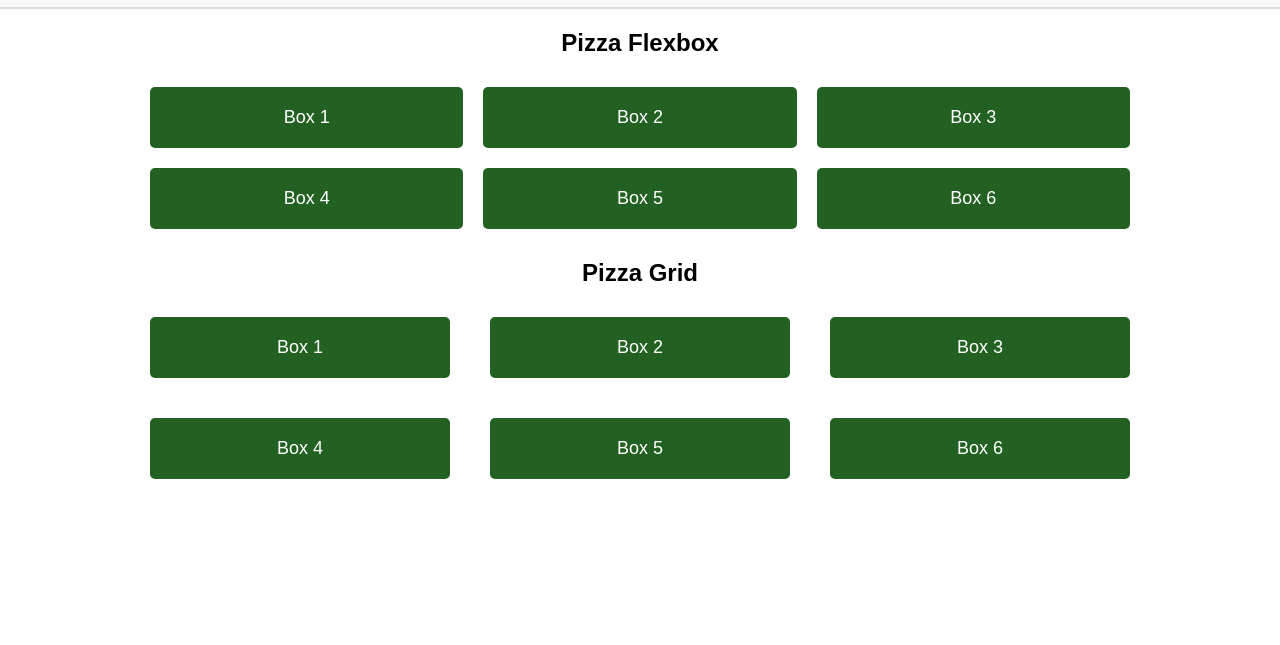
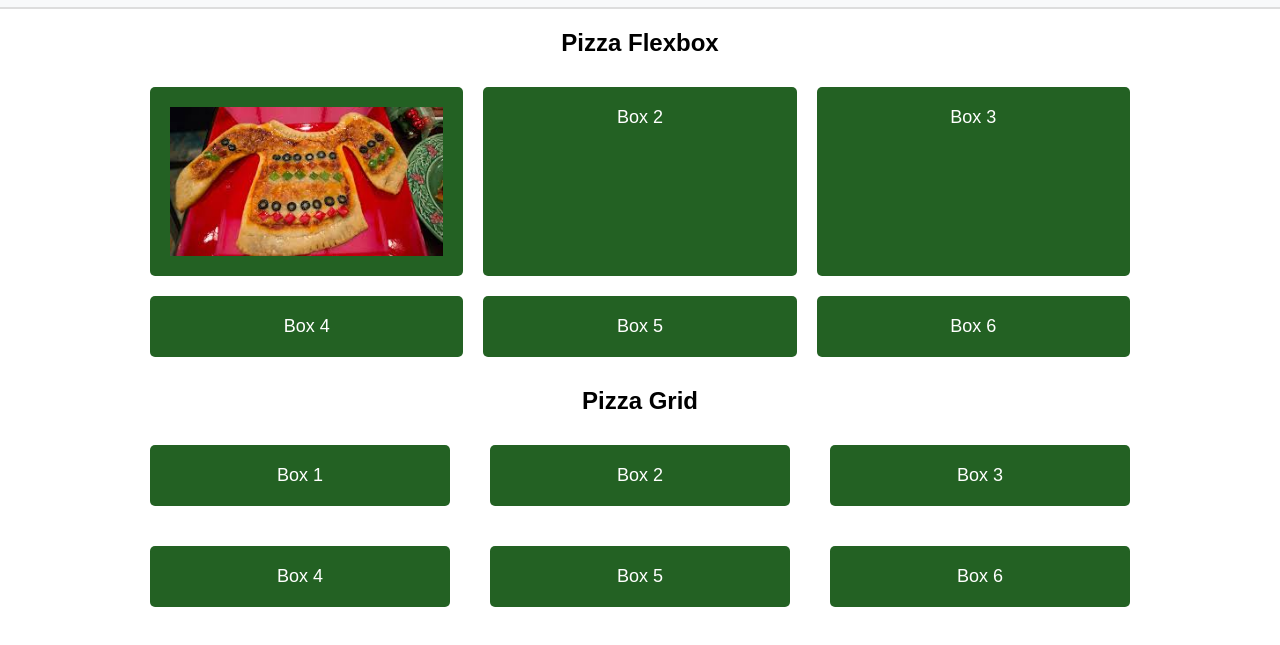
Before and after one commit to jeffrey1981/pizza-stuff, a plain HTML site: page index.html in a window 1280 px wide. Shown: the part 67-712 px from the top of the page. Drawn offline with Linux system fonts and the light colour scheme.

Commit message:
added one image

```diff
--- a/index.html
+++ b/index.html
@@ -24,18 +24,17 @@
     </div>
   </nav>
   <body>
-    <!-- Section for Flexbox layout -->
     <h2>Pizza Flexbox</h2>
     <section class="flex-container">
-      <div class="box">Box 1</div>
+      <div class="box">
+        <img src="./assets/pizza_sweater.jpeg">
+      </div>
       <div class="box">Box 2</div>
       <div class="box">Box 3</div>
       <div class="box">Box 4</div>
       <div class="box">Box 5</div>
       <div class="box">Box 6</div>
     </section>
-
-    <!-- Section for Grid layout -->
     <h2>Pizza Grid</h2>
     <section class="grid-container">
       <div class="box">Box 1</div>
--- a/style.css
+++ b/style.css
@@ -83,6 +83,11 @@ h2 {
   box-sizing: border-box;
 }
 
+.flex-container .box img {
+  width: 100%;
+  height: 100%;
+}
+
 /* Grid */
 .grid-container {
   display: grid;
```
Also changed, not shown: assets/pizza_sweater.jpeg (added).
